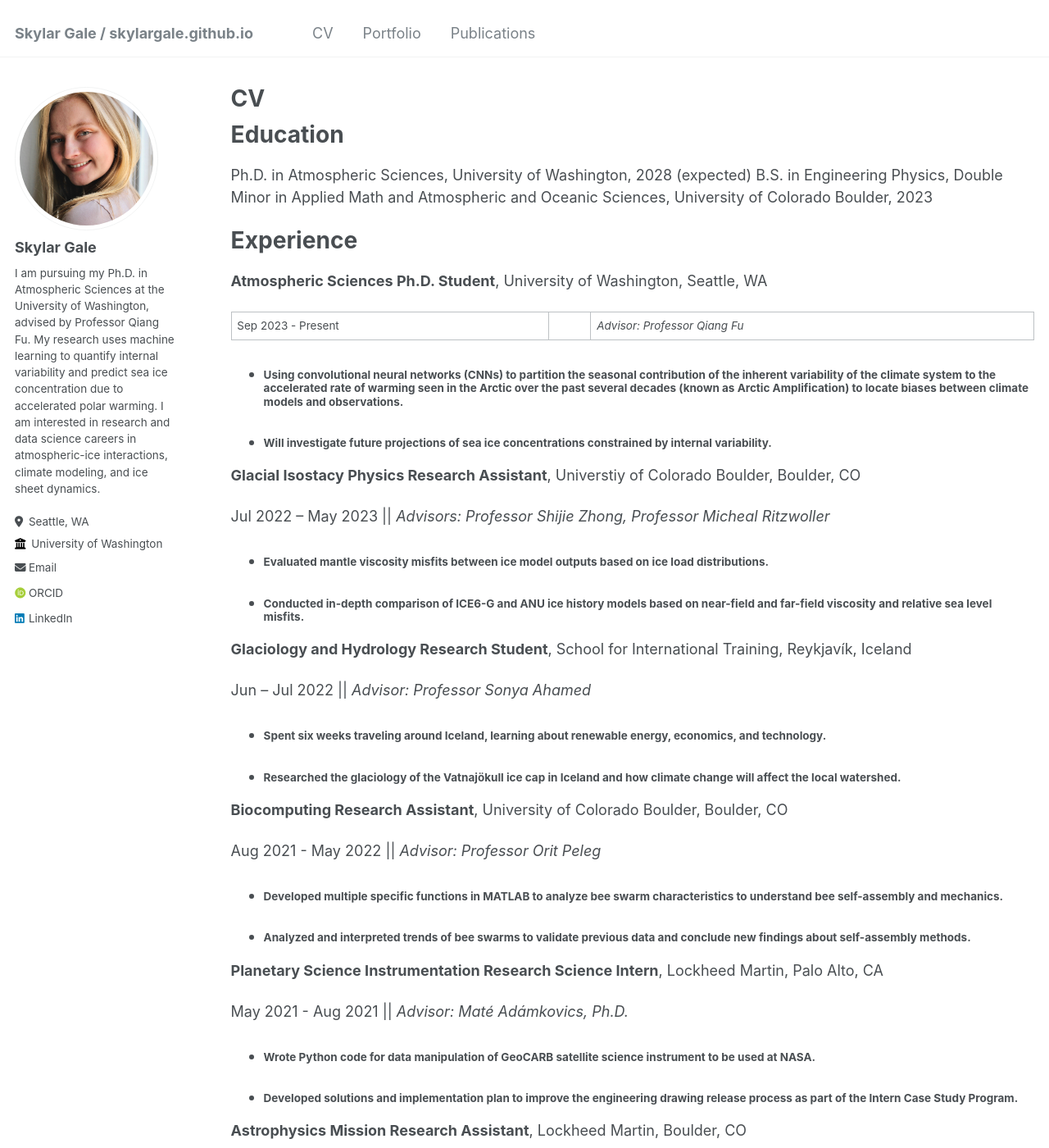
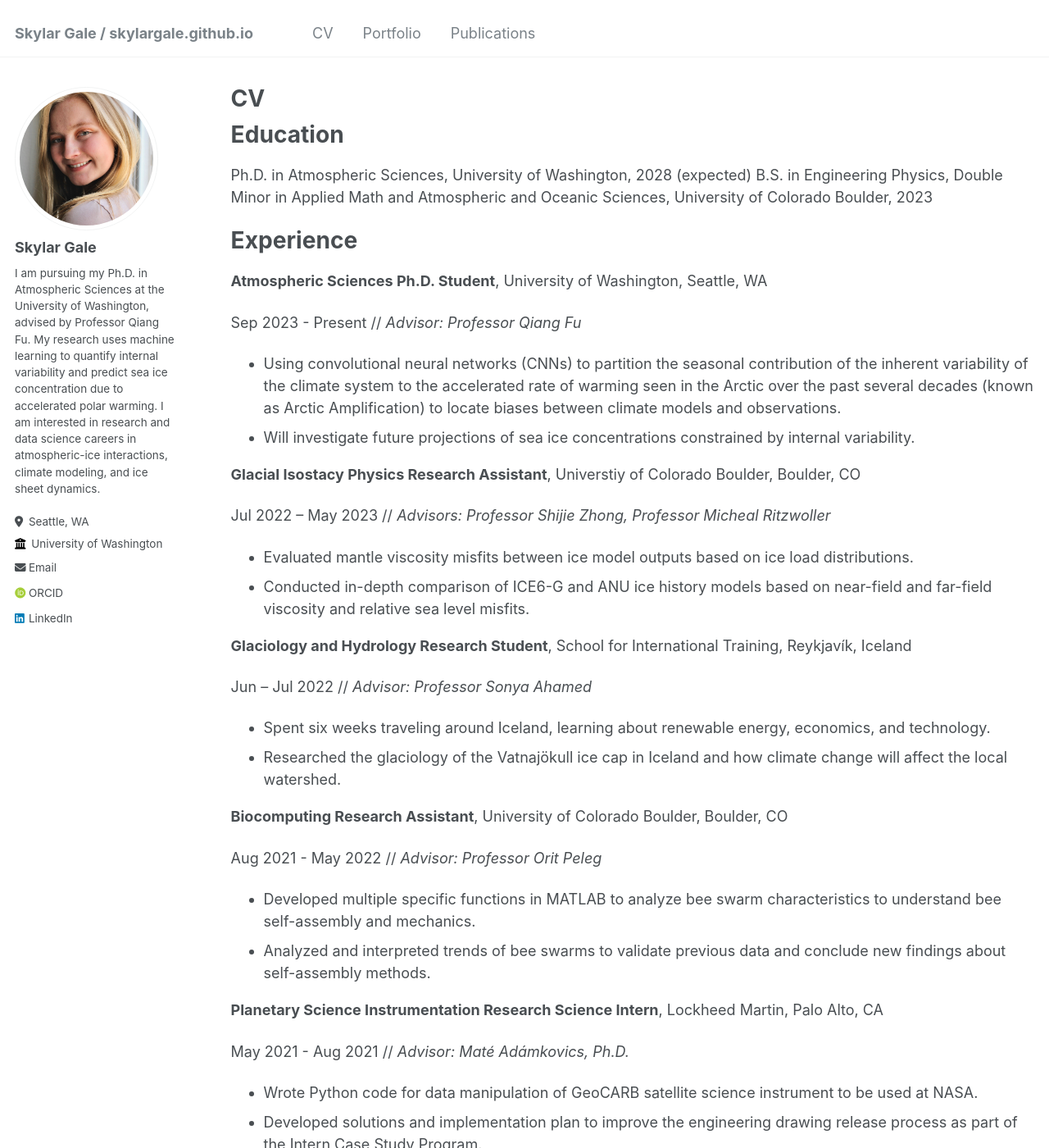
Before and after one commit to skylargale/skylargale.github.io, a Jekyll site: the page built from _pages/cv.md, in a window 1280 px wide and 1400 px high. Shown: the whole window at 82% size. Built offline with Jekyll 4.4.1, drawn with Linux system fonts in a browser that asks for light colours; some web fonts are replaced; some of the changed text lies outside the part shown.

Commit message:
Update cv.md

```diff
--- a/_pages/cv.md
+++ b/_pages/cv.md
@@ -18,66 +18,66 @@ Experience
 ======
 **Atmospheric Sciences Ph.D. Student**, University of Washington, Seattle, WA
 
-Sep 2023 - Present || _Advisor: Professor Qiang Fu_
+Sep 2023 - Present // _Advisor: Professor Qiang Fu_
 
-* #### Using convolutional neural networks (CNNs) to partition the seasonal contribution of the inherent variability of the climate system to the accelerated rate of warming seen in the Arctic over the past several decades (known as Arctic Amplification) to locate biases between climate models and observations.
-* #### Will investigate future projections of sea ice concentrations constrained by internal variability.
+* Using convolutional neural networks (CNNs) to partition the seasonal contribution of the inherent variability of the climate system to the accelerated rate of warming seen in the Arctic over the past several decades (known as Arctic Amplification) to locate biases between climate models and observations.
+* Will investigate future projections of sea ice concentrations constrained by internal variability.
 
 **Glacial Isostacy Physics Research Assistant**, Universtiy of Colorado Boulder, Boulder, CO
 
-Jul 2022 – May 2023 || _Advisors: Professor Shijie Zhong, Professor Micheal Ritzwoller_
-* #### Evaluated mantle viscosity misfits between ice model outputs based on ice load distributions.
-* #### Conducted in-depth comparison of ICE6-G and ANU ice history models based on near-field and far-field viscosity and relative sea level misfits.
+Jul 2022 – May 2023 // _Advisors: Professor Shijie Zhong, Professor Micheal Ritzwoller_
+* Evaluated mantle viscosity misfits between ice model outputs based on ice load distributions.
+* Conducted in-depth comparison of ICE6-G and ANU ice history models based on near-field and far-field viscosity and relative sea level misfits.
 
 **Glaciology and Hydrology Research Student**, School for International Training, Reykjavík, Iceland
 
-Jun – Jul 2022 || _Advisor: Professor Sonya Ahamed_
-* #### Spent six weeks traveling around Iceland, learning about renewable energy, economics, and technology.
-* #### Researched the glaciology of the Vatnajökull ice cap in Iceland and how climate change will affect the local watershed.
+Jun – Jul 2022 // _Advisor: Professor Sonya Ahamed_
+* Spent six weeks traveling around Iceland, learning about renewable energy, economics, and technology.
+* Researched the glaciology of the Vatnajökull ice cap in Iceland and how climate change will affect the local watershed.
 
 **Biocomputing Research Assistant**, University of Colorado Boulder, Boulder, CO
 
-Aug 2021 - May 2022 || _Advisor: Professor Orit Peleg_
-* #### Developed multiple specific functions in MATLAB to analyze bee swarm characteristics to understand bee self-assembly and mechanics.
-* #### Analyzed and interpreted trends of bee swarms to validate previous data and conclude new findings about self-assembly methods.
+Aug 2021 - May 2022 // _Advisor: Professor Orit Peleg_
+* Developed multiple specific functions in MATLAB to analyze bee swarm characteristics to understand bee self-assembly and mechanics.
+* Analyzed and interpreted trends of bee swarms to validate previous data and conclude new findings about self-assembly methods.
 
 **Planetary Science Instrumentation Research Science Intern**, Lockheed Martin, Palo Alto, CA
 
-May 2021 - Aug 2021 || _Advisor: Maté Adámkovics, Ph.D._
-* #### Wrote Python code for data manipulation of GeoCARB satellite science instrument to be used at NASA.
-* #### Developed solutions and implementation plan to improve the engineering drawing release process as part of the Intern Case Study Program.
+May 2021 - Aug 2021 // _Advisor: Maté Adámkovics, Ph.D._
+* Wrote Python code for data manipulation of GeoCARB satellite science instrument to be used at NASA.
+* Developed solutions and implementation plan to improve the engineering drawing release process as part of the Intern Case Study Program.
 
 **Astrophysics Mission Research Assistant**, Lockheed Martin, Boulder, CO
 
-Aug 2020 - Feb 2021 || _Advisor: Professor John Bally_
-* #### Designed an orbit for NASA science mission proposal surveying Paschen-alpha emission in the galactic plane over summer.
-* #### Focused on assisting science cases at CU Boulder for NASA proposal.
+Aug 2020 - Feb 2021 // _Advisor: Professor John Bally_
+* Designed an orbit for NASA science mission proposal surveying Paschen-alpha emission in the galactic plane over summer.
+* Focused on assisting science cases at CU Boulder for NASA proposal.
 
 **Student Technical Writer**, National Snow and Ice Data Center (NSIDC), Boulder, CO
 
-Aug 2020 - Jan 2021 || _Supervisor: Candida Dewes_
-* #### Migrated metadata documents from HTML to PDF for a more effortless user experience.
-* #### Directed RAMP satellite web page migration project.
-* #### Led and notated weekly department meetings.
+Aug 2020 - Jan 2021 // _Supervisor: Candida Dewes_
+* Migrated metadata documents from HTML to PDF for a more effortless user experience.
+* Directed RAMP satellite web page migration project.
+* Led and notated weekly department meetings.
 
 **Electrical Systems and Integration/Test Engineer Intern**, Lockheed Martin, Littleton, CO
 
-May 2020 - Jul 2020 || _Supervisor: Reinhold Huber_
-* #### Updated two test procedures and edited 10+ test scripts for electrical satellite testing in various environments.
-* #### Participated in onsite testing and electrical equipment checkouts.
-* #### Validated scripts for 134 separate data flow and signal tests.
+May 2020 - Jul 2020 // _Supervisor: Reinhold Huber_
+* Updated two test procedures and edited 10+ test scripts for electrical satellite testing in various environments.
+* Participated in onsite testing and electrical equipment checkouts.
+* Validated scripts for 134 separate data flow and signal tests.
 
 **Atmospheric Science Research Assistant**, National Oceanic and Atmospheric Administration (NOAA), Boulder, CO
 
-Aug 2019 - Dec 2019 || _Supervisor: Issac Vimont, Ph.D._
-* #### Focused on electrical engineering aspects of collecting a continuous gas sample with updated technology.
-* #### Worked with affiliated scientists to better understand the science behind the design and the intended goal of the AirCore gas sampling project.
+Aug 2019 - Dec 2019 // _Supervisor: Issac Vimont, Ph.D._
+* Focused on electrical engineering aspects of collecting a continuous gas sample with updated technology.
+* Worked with affiliated scientists to better understand the science behind the design and the intended goal of the AirCore gas sampling project.
 
 **Systems Engineering Intern**, Lockheed Martin, Littleton, CO
 
-Jun 2019 - Aug 2019 || _Supervisor: Anthony Sandora_
-* #### Worked daily in a high-bay to get hands-on mechanical and electrical experience with satellites.
-* #### Developed a new way to document needed testing data for the Geostationary Operational Environmental Satellite (GOES) series program.
+Jun 2019 - Aug 2019 // _Supervisor: Anthony Sandora_
+* Worked daily in a high-bay to get hands-on mechanical and electrical experience with satellites.
+* Developed a new way to document needed testing data for the Geostationary Operational Environmental Satellite (GOES) series program.
 
 Skills
 ======
```
